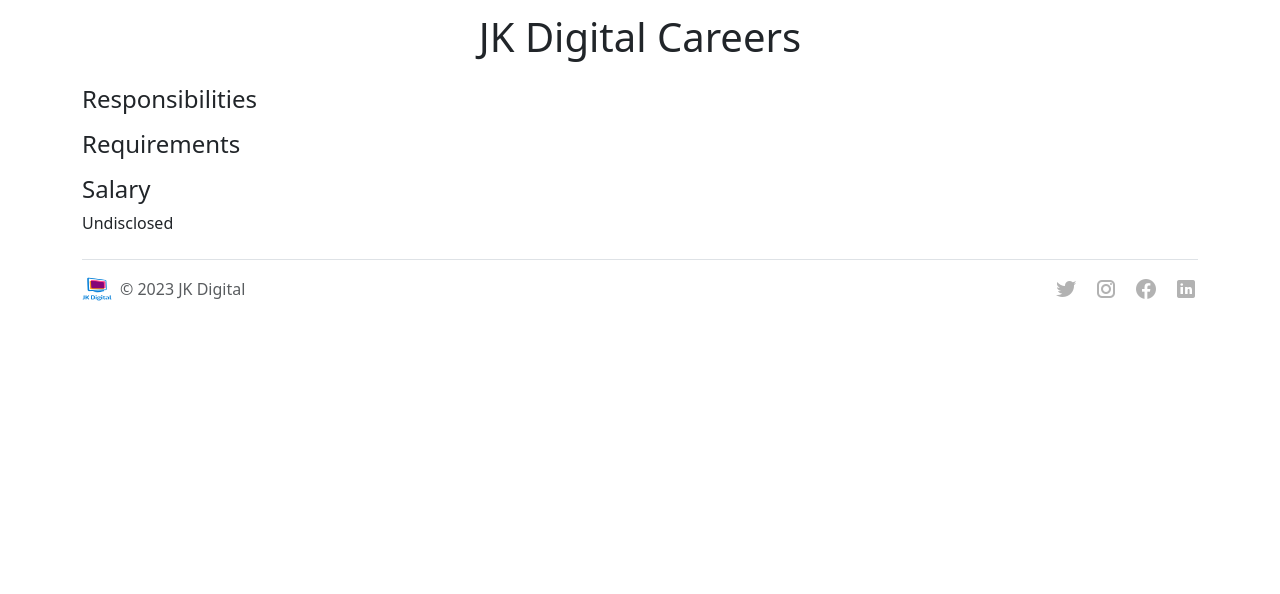
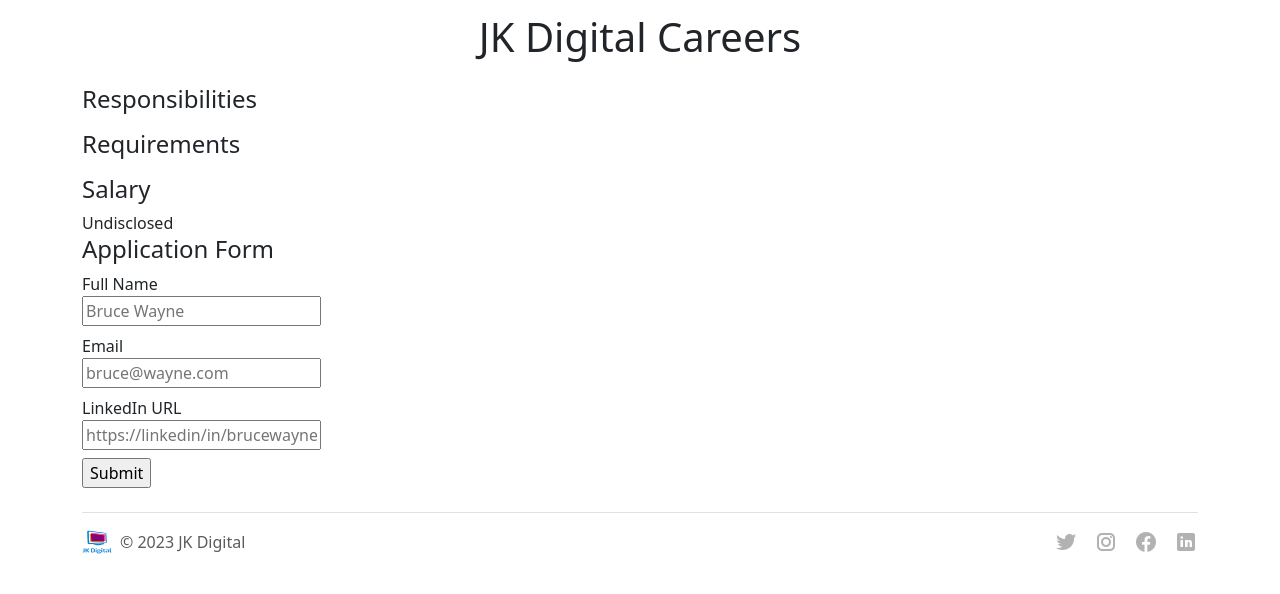
Before and after one commit to JanisKarasa/jk-digital-careers-website-v2, a Flask app: template templates/jobpage.html in a window 1280 px wide. Shown: the part 451-1045 px from the top of the page. Before the commit the page ends 752 px from the top, so only its background shows below. Run offline with Flask 3, Linux system fonts and the light colour scheme; the template is opened without the code that fills it, so the values that code supplies are empty.

Commit message:
Another helper template called 'application_form.html' has been created to generate an Application Form. This form is inserted into the 'jobpage.html' template using the  statement. Form submission is handled by a new route ('/job/<id>/apply') that retrieves request data passed as query parameters (key-value pairs) in the URL bar using  after submission. The route returns this data in JSON format for now. It's important to note that this approach involves putting more information in the URL if the form requires more information from the user, which could potentially slow down the application.

```diff
--- a/app.py
+++ b/app.py
@@ -1,4 +1,4 @@
-from flask import Flask, render_template, jsonify
+from flask import Flask, render_template, jsonify, request
 # importing 'oad_jobs_from_db' function from database.py
 from database import load_jobs_from_db, load_job_from_db
 
@@ -40,7 +40,20 @@
     # This allows you to generate an HTML page that displays the job details
     return render_template("jobpage.html", job=job)
 
+# Define a route for applying to a job with a specific 'id'.
+# The route construction we get from url bar when we hit submit (form) button. And we use this construction to create a route
+@app.route("/job/<id>/apply")
+def apply_to_job(id):
+    # Retrieve request data passed as query parameters in url bar.
+    data = request.args
 
+    # we can do all sorts of things with this info (data):
+    # store this ‘data’ in DB
+    # store an acknowledgement
+    # send an email
+
+    # Return the request data as a JSON response.
+    return jsonify(data)
 
 if __name__ == "__main__":
     app.run(debug="True")
--- /dev/null
+++ b/templates/application_form.html
@@ -0,0 +1,28 @@
+<!-- TITLE of the FORM -->
+<h4>Application Form</h4>
+<form action="/job/{{job.id}}/apply">
+  <!-- NAME -->
+  <div class="mb-2">
+    <label for="">Full Name</label><br />
+    <input type="text" name="full_name" placeholder="Bruce Wayne" />
+  </div>
+
+  <!-- EMAIL -->
+  <div class="mb-2">
+    <label for="">Email</label><br />
+    <input type="text" name="email" placeholder="bruce@wayne.com" />
+  </div>
+
+  <!-- LinkedIn -->
+  <div class="mb-2">
+    <label for="">LinkedIn URL</label><br />
+    <input
+      type="text"
+      name="linkedin_url"
+      placeholder="https://linkedin/in/brucewayne"
+    />
+  </div>
+
+  <!-- SUBMIT BUTTON -->
+  <input type="submit">
+</form>
--- a/templates/jobpage.html
+++ b/templates/jobpage.html
@@ -58,6 +58,9 @@
       {% else %}
       <p class="job__salary">Undisclosed</p>
       {% endif %}
+
+      <!-- APPLICATION FORM -->
+      {% include 'application_form.html' %}
     </div>
 
     <!-- FOOTER -->
```
